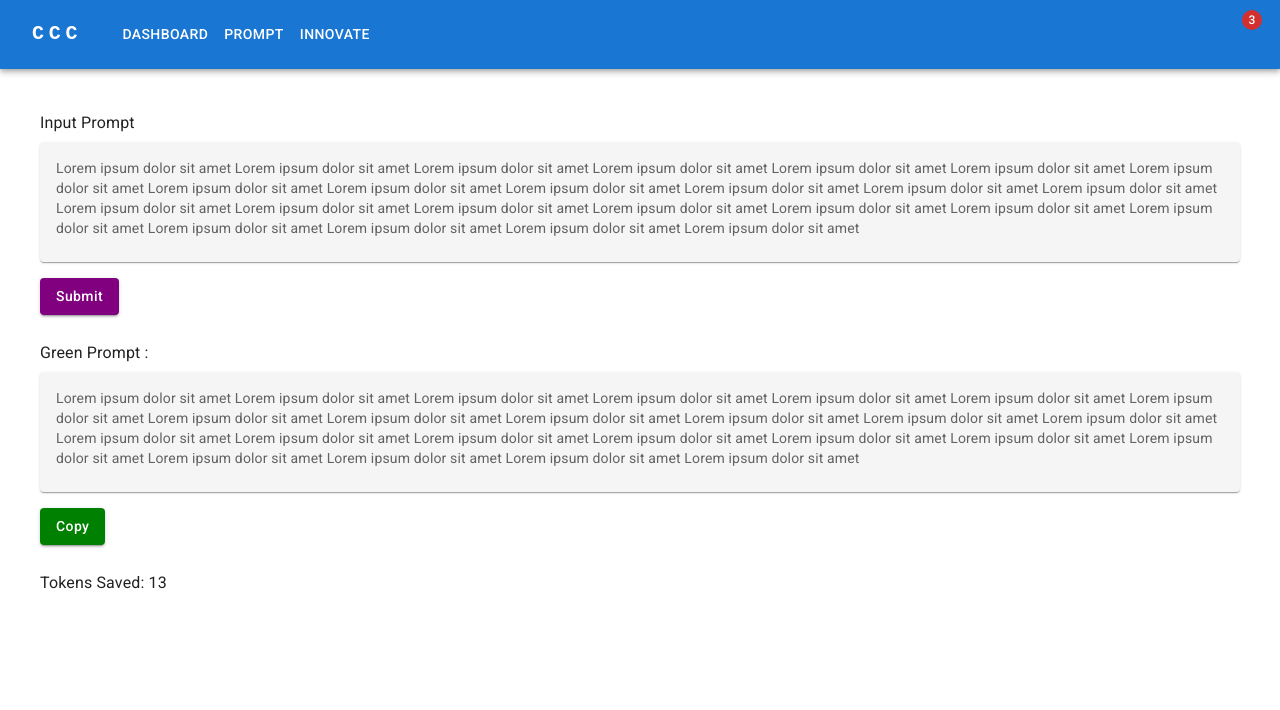
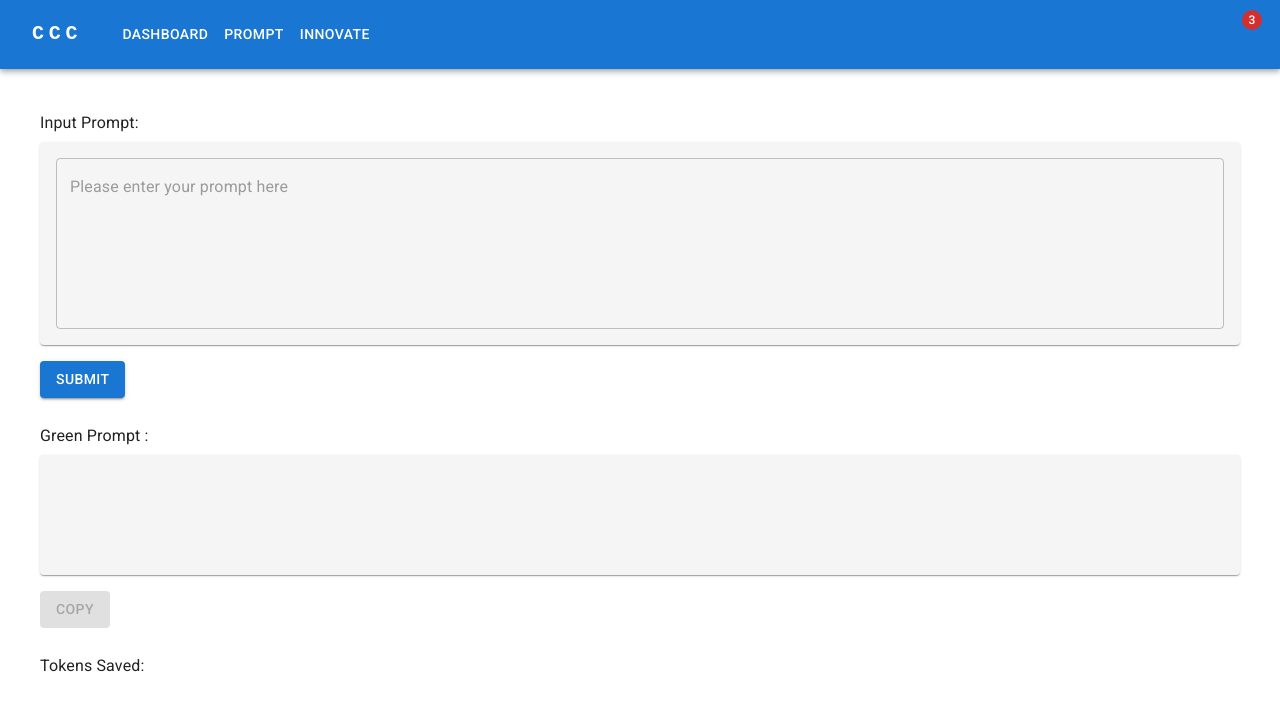
Before and after one commit to gauravr7/flo-ccc, a React (Vite) app: page /innovate in a window 1280 px wide. Shown: the top 710 px of the page. Built offline with nearby package versions, Linux system fonts and the light colour scheme; some icons are missing.

Commit message:
api integrated

```diff
--- a/src/components/Innovate.jsx
+++ b/src/components/Innovate.jsx
@@ -1,5 +1,14 @@
-import { Box, Typography, TextField, Button, Paper } from '@mui/material';
+import { useState } from 'react';
+import {
+  Box,
+  Typography,
+  TextField,
+  Button,
+  Paper,
+  CircularProgress,
+} from '@mui/material';
 import { styled } from '@mui/material/styles';
+import axiosInstance from '../util/axios';
 
 const Root = styled(Box)(({ theme }) => ({
   display: 'flex',
@@ -10,13 +19,61 @@ const Root = styled(Box)(({ theme }) => ({
 
 function Innovate() {
   // API: 8003/optimize-green-prompt
+
+  const [formData, setFormData] = useState({
+    USER_PROMPT: '',
+  });
+  const [responseData, setResponseData] = useState(null);
+  const [loading, setLoading] = useState(false);
+  const [error, setError] = useState(null);
+
+  const handleChange = (e) => {
+    setFormData({
+      ...formData,
+      [e.target.name]: e.target.value,
+    });
+  };
+
+  const handleSubmit = async (e) => {
+    e.preventDefault();
+    setLoading(true);
+    setError(null);
+    console.log(formData);
+    try {
+      const response = await axiosInstance.post(
+        'http://localhost:8003/optimize-green-prompt',
+        {
+          USER_PROMPT: formData.USER_PROMPT,
+        }
+      );
+      setResponseData(response.data);
+      //confirm to clear the field after completion
+    } catch (err) {
+      setError(err.response?.data?.message || err.message);
+    } finally {
+      setLoading(false);
+    }
+  };
+
+  const [copied, setCopied] = useState(false);
+
+  const handleCopy = async () => {
+    try {
+      await navigator.clipboard.writeText(responseData?.GREEN_PROMPT);
+      setCopied(true);
+      setTimeout(() => setCopied(false), 2000); // reset after 2s
+    } catch (err) {
+      console.error('Failed to copy: ', err);
+    }
+  };
+
   return (
     <Root>
-      {/* Input Prompt */}
       <Box>
         <Typography variant="subtitle1" gutterBottom>
-          Input Prompt
+          Input Prompt:
         </Typography>
+        <form onSubmit={handleSubmit}>
           <Paper
             elevation={1}
             sx={{
@@ -26,28 +83,22 @@ function Innovate() {
               mb: 2,
             }}
           >
-          <Typography variant="body2" color="textSecondary">
-            Lorem ipsum dolor sit amet Lorem ipsum dolor sit amet Lorem ipsum
-            dolor sit amet Lorem ipsum dolor sit amet Lorem ipsum dolor sit amet
-            Lorem ipsum dolor sit amet Lorem ipsum dolor sit amet Lorem ipsum
-            dolor sit amet Lorem ipsum dolor sit amet Lorem ipsum dolor sit amet
-            Lorem ipsum dolor sit amet Lorem ipsum dolor sit amet Lorem ipsum
-            dolor sit amet Lorem ipsum dolor sit amet Lorem ipsum dolor sit amet
-            Lorem ipsum dolor sit amet Lorem ipsum dolor sit amet Lorem ipsum
-            dolor sit amet Lorem ipsum dolor sit amet Lorem ipsum dolor sit amet
-            Lorem ipsum dolor sit amet Lorem ipsum dolor sit amet Lorem ipsum
-            dolor sit amet Lorem ipsum dolor sit amet
-          </Typography>
+            <TextField
+              name="USER_PROMPT"
+              fullWidth
+              variant="outlined"
+              placeholder="Please enter your prompt here"
+              onChange={handleChange}
+              multiline
+              rows={6}
+            />
           </Paper>
-        <Button
-          variant="contained"
-          sx={{ bgcolor: 'purple', textTransform: 'none' }}
-        >
+          <Button variant="contained" type="submit">
             Submit
           </Button>
+        </form>
       </Box>
 
-      {/* Green Prompt */}
       <Box>
         <Typography variant="subtitle1" gutterBottom>
           Green Prompt :
@@ -61,29 +112,33 @@ function Innovate() {
             mb: 2,
           }}
         >
+          {loading ? (
+            <CircularProgress />
+          ) : (
             <Typography variant="body2" color="textSecondary">
-            Lorem ipsum dolor sit amet Lorem ipsum dolor sit amet Lorem ipsum
-            dolor sit amet Lorem ipsum dolor sit amet Lorem ipsum dolor sit amet
-            Lorem ipsum dolor sit amet Lorem ipsum dolor sit amet Lorem ipsum
-            dolor sit amet Lorem ipsum dolor sit amet Lorem ipsum dolor sit amet
-            Lorem ipsum dolor sit amet Lorem ipsum dolor sit amet Lorem ipsum
-            dolor sit amet Lorem ipsum dolor sit amet Lorem ipsum dolor sit amet
-            Lorem ipsum dolor sit amet Lorem ipsum dolor sit amet Lorem ipsum
-            dolor sit amet Lorem ipsum dolor sit amet Lorem ipsum dolor sit amet
-            Lorem ipsum dolor sit amet Lorem ipsum dolor sit amet Lorem ipsum
-            dolor sit amet Lorem ipsum dolor sit amet
+              {responseData?.GREEN_PROMPT}
             </Typography>
+          )}
+
+          {error && (
+            <Typography variant="body2" color="error">
+              {error}
+            </Typography>
+          )}
         </Paper>
         <Button
           variant="contained"
-          sx={{ bgcolor: 'green', textTransform: 'none' }}
+          color="success"
+          onClick={handleCopy}
+          disabled={!responseData?.GREEN_PROMPT}
         >
-          Copy
+          {copied ? 'Copied!' : 'Copy'}
         </Button>
       </Box>
 
-      {/* Tokens Saved */}
-      <Typography variant="subtitle1">Tokens Saved: 13</Typography>
+      <Typography variant="subtitle1">
+        Tokens Saved: {responseData?.TOTAL_TOKEN_COUNT}
+      </Typography>
     </Root>
   );
 }
--- a/src/components/LineChart.jsx
+++ b/src/components/LineChart.jsx
@@ -84,7 +84,6 @@ export default function LineChart({
     return [{ id: chartKeys, data: transformed }];
   }, [serverData]);
 
-  console.log('ysl-', chartData);
   return (
     <Root container direction="column" justifyContent="space-between">
       <Grid item>
--- a/src/components/Prompt.jsx
+++ b/src/components/Prompt.jsx
@@ -1,5 +1,15 @@
-import { Box, Typography, TextField, Button, Paper } from '@mui/material';
+import { useState } from 'react';
+import {
+  Box,
+  Typography,
+  TextField,
+  Button,
+  Paper,
+  CircularProgress,
+  MenuItem,
+} from '@mui/material';
 import { styled } from '@mui/material/styles';
+import axiosInstance from '../util/axios';
 
 const Root = styled(Box)(({ theme }) => ({
   display: 'flex',
@@ -10,6 +20,44 @@ const Root = styled(Box)(({ theme }) => ({
 
 function Prompt() {
   // API: 8002/call-llm
+
+  const [formData, setFormData] = useState({
+    INPUT_PROMPT: '',
+    MODEL: 'sonar',
+  });
+  const [responseData, setResponseData] = useState(null);
+  const [loading, setLoading] = useState(false);
+  const [error, setError] = useState(null);
+
+  const handleChange = (e) => {
+    setFormData({
+      ...formData,
+      [e.target.name]: e.target.value,
+    });
+  };
+
+  const handleSubmit = async (e) => {
+    e.preventDefault();
+    setLoading(true);
+    setError(null);
+    console.log(formData);
+    try {
+      const response = await axiosInstance.post(
+        'http://localhost:8002/call-llm',
+        {
+          INPUT_PROMPT: formData.INPUT_PROMPT,
+          MODEL: formData.MODEL,
+        }
+      );
+      setResponseData(response.data);
+      //confirm to clear the field after completion
+    } catch (err) {
+      setError(err.response?.data?.message || err.message);
+    } finally {
+      setLoading(false);
+    }
+  };
+
   return (
     <Root>
       {/* Output Window */}
@@ -23,25 +71,53 @@ function Prompt() {
           alignItems: 'flex-start',
         }}
       >
+        {loading ? (
+          <CircularProgress />
+        ) : (
           <Typography variant="body2" color="textSecondary">
-          Output Window
+            {responseData?.OUTPUT_PROMPT}
           </Typography>
+        )}
+
+        {error && (
+          <Typography variant="body2" color="error">
+            {error}
+          </Typography>
+        )}
       </Paper>
 
-      {/* Input + Submit */}
+      <Typography variant="body2" color="textSecondary">
+        TOTAL_TOKEN_COUNT :{responseData?.TOTAL_TOKEN_COUNT}
+      </Typography>
+
       <Box display="flex" gap={1}>
+        <form onSubmit={handleSubmit}>
           <TextField
+            name="INPUT_PROMPT"
             fullWidth
             variant="outlined"
             placeholder="Please enter your prompt here"
+            label="Input Prompt"
+            onChange={handleChange}
           />
-        {/* insert a dropdown for selecting model */}
-        <Button
-          variant="contained"
-          sx={{ bgcolor: 'purple', color: 'white', textTransform: 'none' }}
+
+          <TextField
+            select
+            name="MODEL"
+            value={formData.MODEL}
+            onChange={handleChange}
+            variant="outlined"
+            sx={{ minWidth: 140 }}
+            label="Model"
           >
+            <MenuItem value="sonar">Sonar</MenuItem>
+            <MenuItem value="sonar-reasoning-pro">Sonar reasoning pro</MenuItem>
+          </TextField>
+          {/* end dropdown */}
+          <Button variant="contained" type="submit">
             Submit
           </Button>
+        </form>
       </Box>
     </Root>
   );
--- a/src/util/axios.js
+++ b/src/util/axios.js
@@ -1,7 +1,7 @@
 import axios from 'axios';
 
 const axiosInstance = axios.create({
-  timeout: 10000,
+  timeout: 60000,
   headers: {
     'Content-Type': 'application/json',
   },
```
Lines whose indentation alone changed are shown as unchanged.
